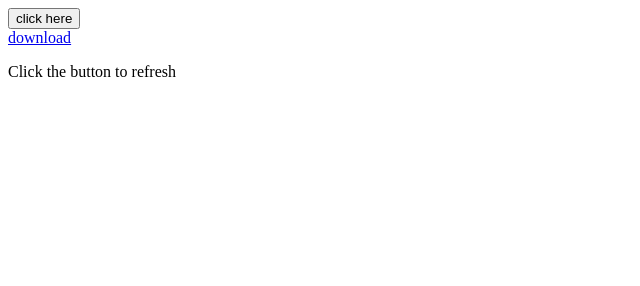
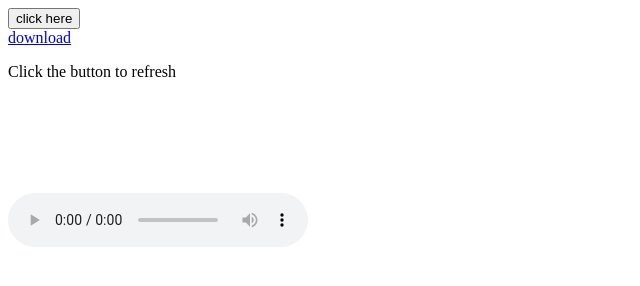
Before and after one commit to qhtLucifer/test.github.io, a plain HTML site: page index.html in a window 1280 px wide. Shown: the whole page, without its empty margins (0-640 px from the left). Drawn offline with Linux system fonts and the light colour scheme.

Commit message:
Update index.html
dsa

Co-Authored-By: asdad <23461433+asdad@users.noreply.github.com>

```diff
--- a/index.html
+++ b/index.html
@@ -10,7 +10,7 @@
 <br>
 <p id="displayer">Click the button to refresh</p>
 
-<audio src="1.mp3">
+<audio src="1.mp3" controls="controls">
     您的浏览器不支持 audio 标签。
     </audio>
 <video
```
